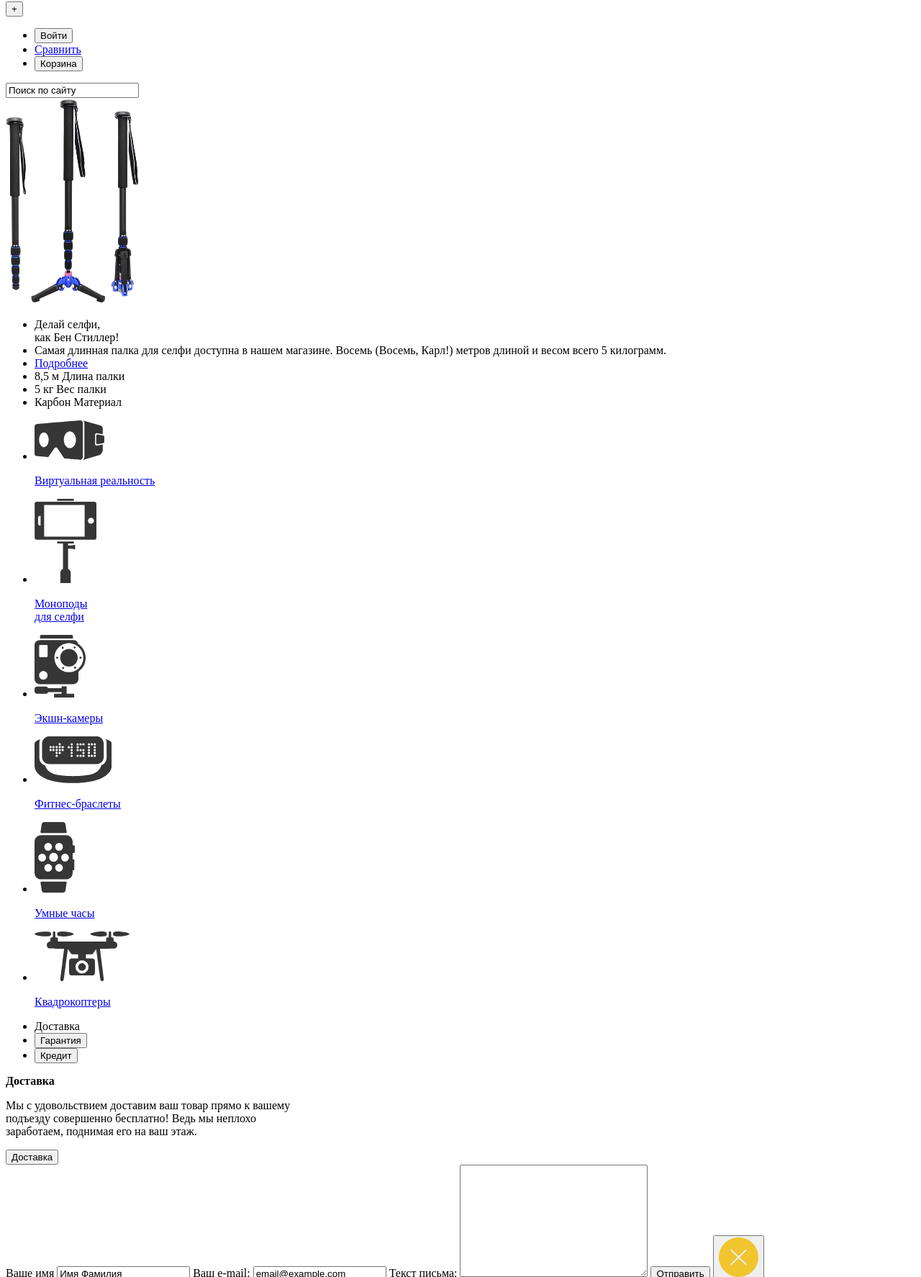
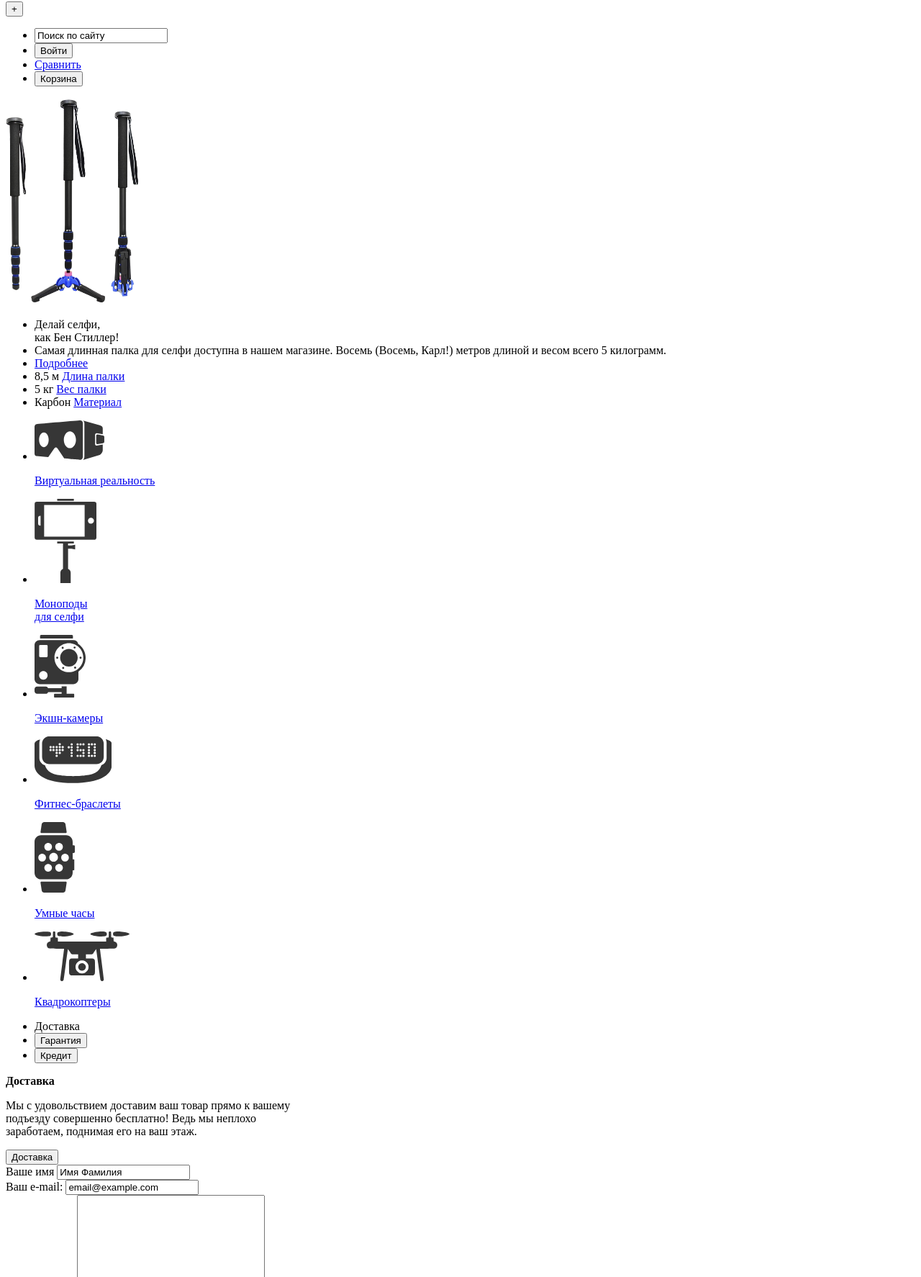
Before and after one commit to Serhii-Repetiuk/547245-device-26, a plain HTML site: page index.html in a window 1280 px wide. Shown: the part 149-1923 px from the top of the page at 72% size. Drawn offline with Linux system fonts and the light colour scheme.

Commit message:
name catalog changed, search-field place changed, some link added

```diff
--- a/css/layout.css
+++ b/css/layout.css
@@ -13,8 +13,8 @@
   overflow: hidden;
 }
 
-.focus:focus {
-  outline: 5px #cfcffb;
+.focus :focus {
+  outline: 5px solid red;
 }
 .catalog-popular-img1 {
   display: inline-block;
--- a/index.html
+++ b/index.html
@@ -17,9 +17,9 @@
       <li><a href="#">Гарантия</a></li>
       <li><a href="#">Контакты</a></li>
     </ul>
-    <button class="open-fast-catalog">+</button>
+    <button class="open-catalog">+</button>
     <!--Расскрывающееся окно каталога товаров (невидимо пока не нажмем кнопку "+")-->
-    <ul class="fast-catalog-list visually-hidden">
+    <ul class="header-catalog-list visually-hidden">
       <li><a href="#">Виртуальная реальность</a></li>
       <li><a href="#">Моноподы для селфи</a></li>
       <li><a href="#">Экшн-камеры</a></li>
@@ -28,6 +28,10 @@
       <li><a href="#">Квадрокоптеры</a></li>
     </ul>
     <ul class="header-user-activity">
+      <li>
+        <label for="search" aria-label="Поиск по сайту"></label>
+        <input id="search" type="search" value="Поиск по сайту" alt="Поле поиска">
+      </li>
       <li>
         <button class="modal-login" type="button">Войти</button>
         <span class="modal-close"></span>
@@ -38,7 +42,6 @@
         <button type="button">Корзина</button>
       </li>
     </ul>
-    <input type="search" value="Поиск по сайту" alt="Поле поиска">
   </nav>
 </header>
 
@@ -58,11 +61,13 @@
       Восемь (Восемь, Карл!) метров длиной и весом всего 5 килограмм.
     </li>
     <li><a href="#">Подробнее</a></li>
-    <li>8,5 м <span >Длина палки</span></li>
-    <li>5 кг <span>Вес палки</span></li>
-    <li>Карбон <span>Материал</span></li>
+    <li>8,5 м <span><a href="#">Длина палки</a></span></li>
+    <li>5 кг <span><a href="#">Вес палки</a></span></li>
+    <li>Карбон <span><a href="#">Материал</a></span></li>
     <!--На три верхник элемента не удаеться установить фокус. Не понимаю как изменить, что бы сохранить логику
-    (так как я оформил показывали на скринкасте)-->
+    (так как я оформил показывали на скринкасте)
+    *upd пока изменил положив в ссылку, даже буду думать.
+    -->
   </ul>
   <div class="carousel-wrapper">
     <a class="current-picture picture-1" href="#"></a>
@@ -111,10 +116,10 @@
       </li>
     </ul>
 
-    <!--Изменящиеся поля Доставка, Кредит, Гарантия-->
+    <!--Изменяющиеся поля Доставка, Кредит, Гарантия-->
 
     <div class="delivery-wrapper">
-      <b>Доставка</b>
+      <strong>Доставка</strong>
       <p>Мы с удовольствием доставим ваш товар прямо к вашему <br>
         подъезду совершенно бесплатно! Ведь мы неплохо <br>
         заработаем, поднимая его на ваш этаж.
@@ -123,7 +128,7 @@
       <button class="inactive-button" type="button">Доставка</button>
     </div>
     <div class="warranty-wrapper visually-hidden">
-      <b>Гарантия</b>
+      <strong>Гарантия</strong>
       <p>Если из-за возгорания купленного у нас товара у вас сгорит <br>
         дом — не переживайте, мы выдадим вам новый. <br>
         Товар, не дом, конечно же.
@@ -132,7 +137,7 @@
       <button class="inactive-button" type="button">Гарантия</button>
     </div>
     <div class="credit-wrapper visually-hidden">
-      <b>Кредит</b>
+      <strong>Кредит</strong>
       <p>Залезть в долговую яму стало проще! Кредитные <br>
         консультанты подберут для вас наиболее выгодные <br>
         условия кредита. Выгодные для нашего банка, разумеется.
@@ -145,12 +150,18 @@
   <!--Форма доставки-->
   <section>
     <form action="https://echo.htmlacademy.ru" method="post">
+      <div class="delivery-name-wrapper">
         <label for="name">Ваше имя</label>
         <input id="name" type="text" name="name" value="Имя Фамилия">
+      </div>
+      <div class="delivery-email-wrapper">
         <label for="email">Ваш e-mail:</label>
         <input id="email" type="email" name="email" value="email@example.com">
+      </div>
+      <div class="delivery-textarea-wrapper">
         <label for="mail-body">Текст письма:</label>
         <textarea name="mail-body" id="mail-body" cols="30" rows="10"></textarea>
+      </div>
       <button type="submit">Отправить</button>
       <button type="button"><img src="img/svg/modal-close.svg" alt="Закрыть форму доставки"></button>
     </form>
```
Lines whose indentation alone changed are shown as unchanged.
